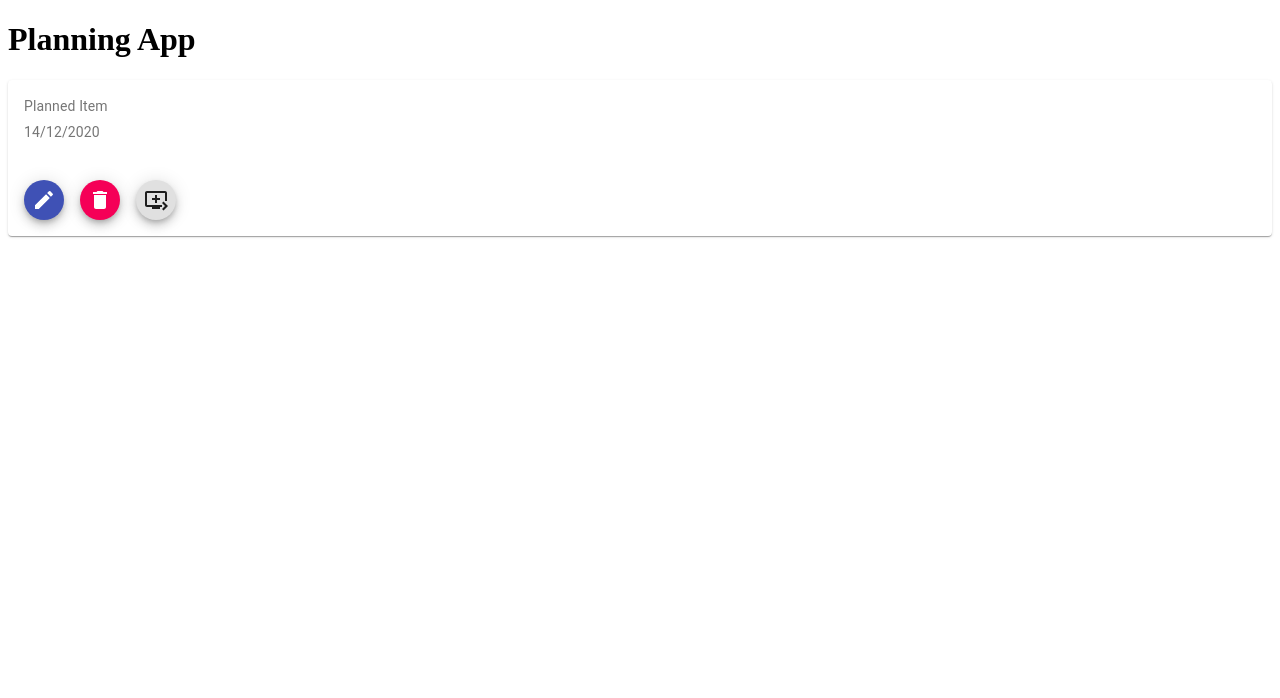
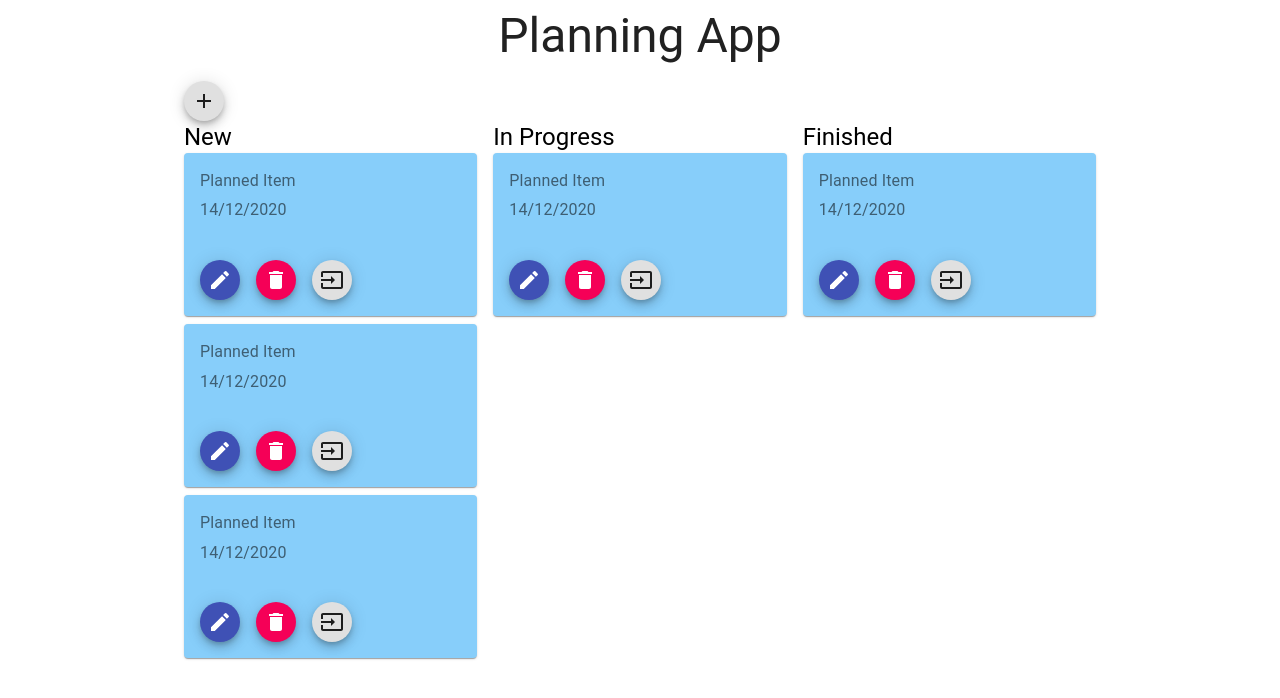
Before and after one commit to rinatsharifullin/Planning-App, a React (Create React App) app: page / in a window 1280 px wide. Shown: the top 698 px of the page. Built offline with nearby package versions, Linux system fonts and the light colour scheme.

Commit message:
Create base structure Material UI

```diff
--- a/src/App.tsx
+++ b/src/App.tsx
@@ -1,11 +1,10 @@
 import React from "react";
-import SingleCard from "./components/Card";
+import { PlanningContainer } from "./components/PlanningContainer";
 
 function App() {
   return (
     <div>
-      <h1>Planning App</h1>
-      <SingleCard />
+      <PlanningContainer />
     </div>
   );
 }
--- a/src/components/Card.tsx
+++ b/src/components/Card.tsx
@@ -1,46 +1,18 @@
 import React from "react";
-import { makeStyles } from "@material-ui/core/styles";
 import Card from "@material-ui/core/Card";
 import CardActions from "@material-ui/core/CardActions";
 import CardContent from "@material-ui/core/CardContent";
 import Typography from "@material-ui/core/Typography";
 import CardButtons from "./CardButtons";
 
-const useStyles = makeStyles({
-  root: {
-    minWidth: 275,
-  },
-  bullet: {
-    display: "inline-block",
-    margin: "0 2px",
-    transform: "scale(0.8)",
-  },
-  title: {
-    fontSize: 14,
-  },
-  pos: {
-    marginBottom: 12,
-  },
-});
-
 export default function SingleCard() {
-  const classes = useStyles();
-
   return (
-    <Card className={classes.root}>
+    <Card style={{ backgroundColor: "LightSkyBlue" }}>
       <CardContent>
-        <Typography
-          className={classes.title}
-          color="textSecondary"
-          gutterBottom
-        >
+        <Typography color="textSecondary" gutterBottom>
           Planned Item
         </Typography>
-        <Typography
-          className={classes.title}
-          color="textSecondary"
-          gutterBottom
-        >
+        <Typography color="textSecondary" gutterBottom>
           14/12/2020
         </Typography>
       </CardContent>
@@ -50,3 +22,6 @@ export default function SingleCard() {
     </Card>
   );
 }
+// LightSkyBlue
+// Coral;
+// LightGreen
--- a/src/components/CardButtons.tsx
+++ b/src/components/CardButtons.tsx
@@ -4,6 +4,7 @@ import Fab from "@material-ui/core/Fab";
 import EditIcon from "@material-ui/icons/Edit";
 import DeleteIcon from "@material-ui/icons/Delete";
 import QueuePlayNextIcon from "@material-ui/icons/QueuePlayNext";
+import InputIcon from "@material-ui/icons/Input";
 
 const useStyles = makeStyles((theme: Theme) =>
   createStyles({
@@ -11,9 +12,6 @@ const useStyles = makeStyles((theme: Theme) =>
       "& > *": {
         margin: theme.spacing(1),
       },
-    },
-    extendedIcon: {
-      marginRight: theme.spacing(1),
     },
   })
 );
@@ -30,7 +28,7 @@ export default function CardButtons() {
         <DeleteIcon />
       </Fab>
       <Fab size="small" color="default" aria-label="edit">
-        <QueuePlayNextIcon />
+        <InputIcon />
       </Fab>
     </div>
   );
--- /dev/null
+++ b/src/components/PlanningContainer.tsx
@@ -0,0 +1,51 @@
+import { Box, Container, Fab, Grid, Typography } from "@material-ui/core";
+import React from "react";
+import SingleCard from "./Card";
+import AddIcon from "@material-ui/icons/Add";
+
+export const PlanningContainer = () => {
+  return (
+    <>
+      <Container maxWidth="md" component="main">
+        <Typography
+          variant="h3"
+          align="center"
+          color="textPrimary"
+          gutterBottom
+        >
+          Planning App
+        </Typography>
+        <Fab size="small" color="default" aria-label="edit">
+          <AddIcon />
+        </Fab>
+
+        <Grid container justify="center" spacing={2}>
+          <Grid item xs={4} justify="center">
+            <Typography variant="h5">New</Typography>
+            <Box mb={1}>
+              <SingleCard />
+            </Box>
+            <Box mb={1}>
+              <SingleCard />
+            </Box>
+            <Box mb={1}>
+              <SingleCard />
+            </Box>
+          </Grid>
+          <Grid item xs={4}>
+            <Typography variant="h5">In Progress</Typography>
+            <Box mb={1}>
+              <SingleCard />
+            </Box>
+          </Grid>
+          <Grid item xs={4}>
+            <Typography variant="h5">Finished</Typography>
+            <Box mb={1}>
+              <SingleCard />
+            </Box>
+          </Grid>
+        </Grid>
+      </Container>
+    </>
+  );
+};
```
